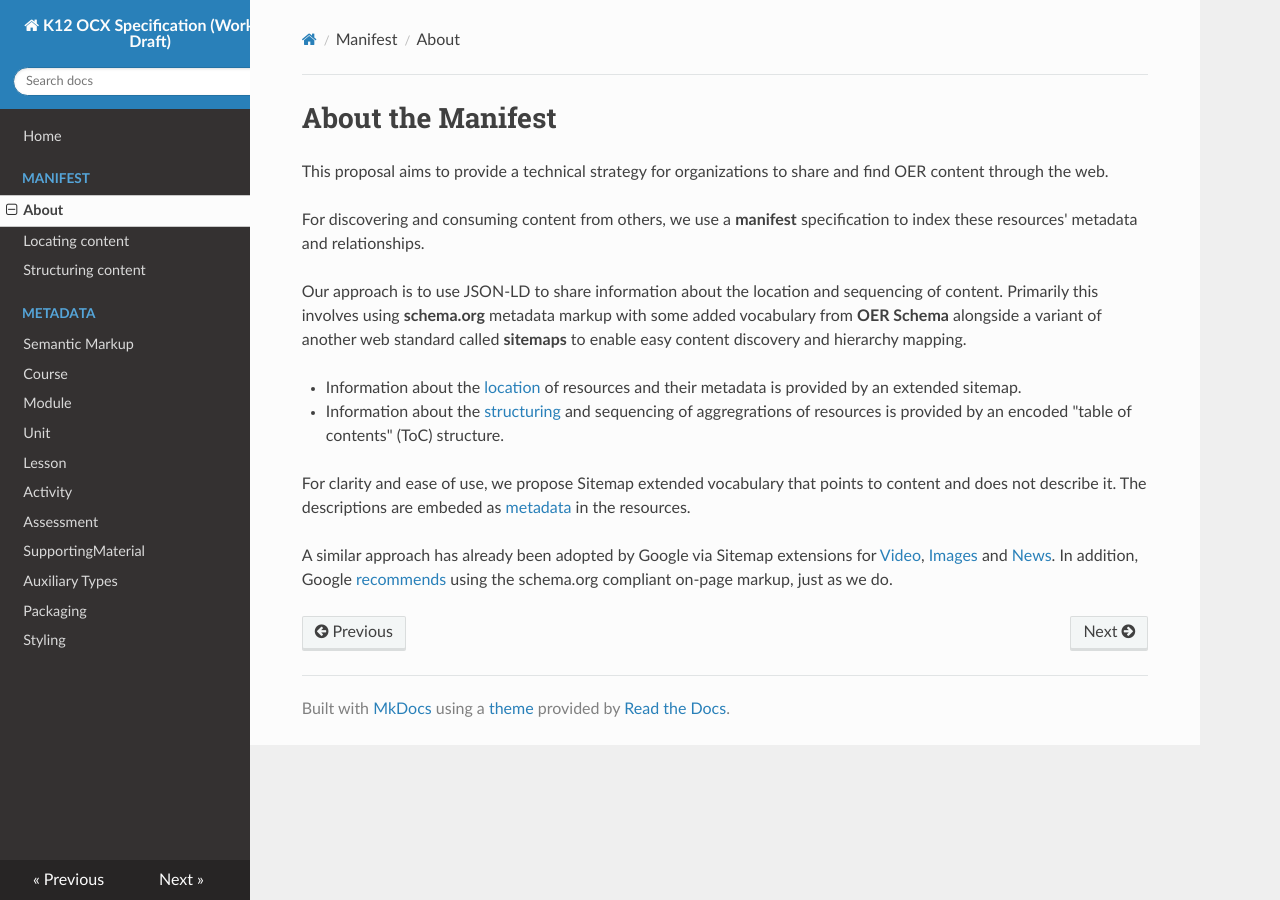
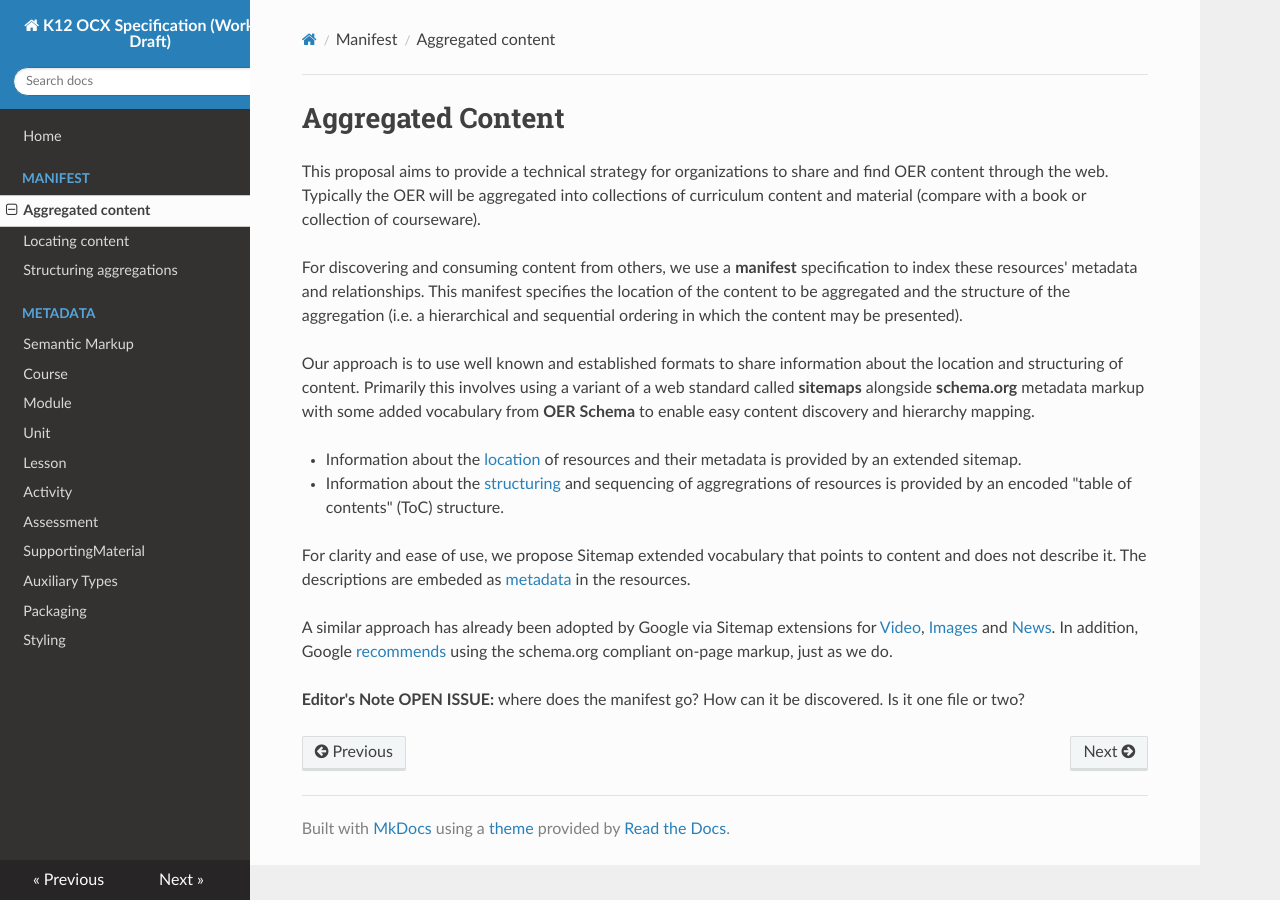
Before and after one commit to K12OCX/k12ocx-specs, an MkDocs documentation site: the page built from docs/manifest/about.md, in a window 1280 px wide. Built offline with MkDocs 1.6.1, drawn with Linux system fonts in a browser that asks for light colours; nearby versions of some CDN libraries; old or Windows-style settings are respelled for this version of MkDocs.

Commit message:
proof reading corrections

```diff
--- a/docs/manifest/about.md
+++ b/docs/manifest/about.md
@@ -1,10 +1,10 @@
-# About the Manifest
+# Aggregated Content
 
-This proposal aims to provide a technical strategy for organizations to share and find OER content through the web.
+This proposal aims to provide a technical strategy for organizations to share and find OER content through the web. Typically the OER will be aggregated into collections of curriculum content and material (compare with a book or collection of courseware).
 
-For discovering and consuming content from others, we use a **manifest** specification to index these resources' metadata and relationships.
+For discovering and consuming content from others, we use a **manifest** specification to index these resources' metadata and relationships. This manifest specifies the location of the content to be aggregated and the structure of the aggregation (i.e. a hierarchical and sequential ordering in which the content may be presented).
 
-Our approach is to use JSON-LD to share information about the location and sequencing of content. Primarily this involves using **schema.org** metadata markup with some added vocabulary from **OER Schema**  alongside a variant of another web standard called **sitemaps** to enable easy content discovery and hierarchy mapping.
+Our approach is to use well known and established formats to share information about the location and structuring of content. Primarily this involves using a variant of a web standard called **sitemaps** alongside **schema.org** metadata markup with some added vocabulary from **OER Schema** to enable easy content discovery and hierarchy mapping.
 
 * Information about the [location](../locate) of resources and their metadata is provided by an extended sitemap.
 
@@ -13,3 +13,5 @@ Our approach is to use JSON-LD to share information about the location and seque
 For clarity and ease of use, we propose Sitemap extended vocabulary that points to content and does not describe it. The descriptions are embeded as [metadata](/metadata/markup) in the resources.
 
 A similar approach has already been adopted by Google via Sitemap extensions for [Video](https://support.google.com/webmasters/answer/80471), [Images](https://support.google.com/webmasters/answer/178636?hl=en) and [News](https://www.google.co.uk/schemas/sitemap-news/0.9/). In addition, Google [recommends](https://developers.google.com/webmasters/videosearch/schema) using the schema.org compliant on-page markup, just as we do.
+
+__Editor's Note OPEN ISSUE:__ where does the manifest go? How can it be discovered. Is it one file or two?
--- a/mkdocs.yml
+++ b/mkdocs.yml
@@ -2,9 +2,9 @@ site_name: K12 OCX Specification (Working Draft)
 pages:
     - Home: index.md
     - Manifest:
-        - About: manifest/about.md
+        - Aggregated content: manifest/about.md
         - Locating content: manifest/locate.md
-        - Structuring content: manifest/structure.md
+        - Structuring aggregations: manifest/structure.md
     - Metadata:
         - Semantic Markup: metadata/markup.md
         - Course: metadata/course.md
```
Also changed, not shown: docs/index.md (+1 -1 lines), docs/manifest/structure.md (+8 -8 lines).
